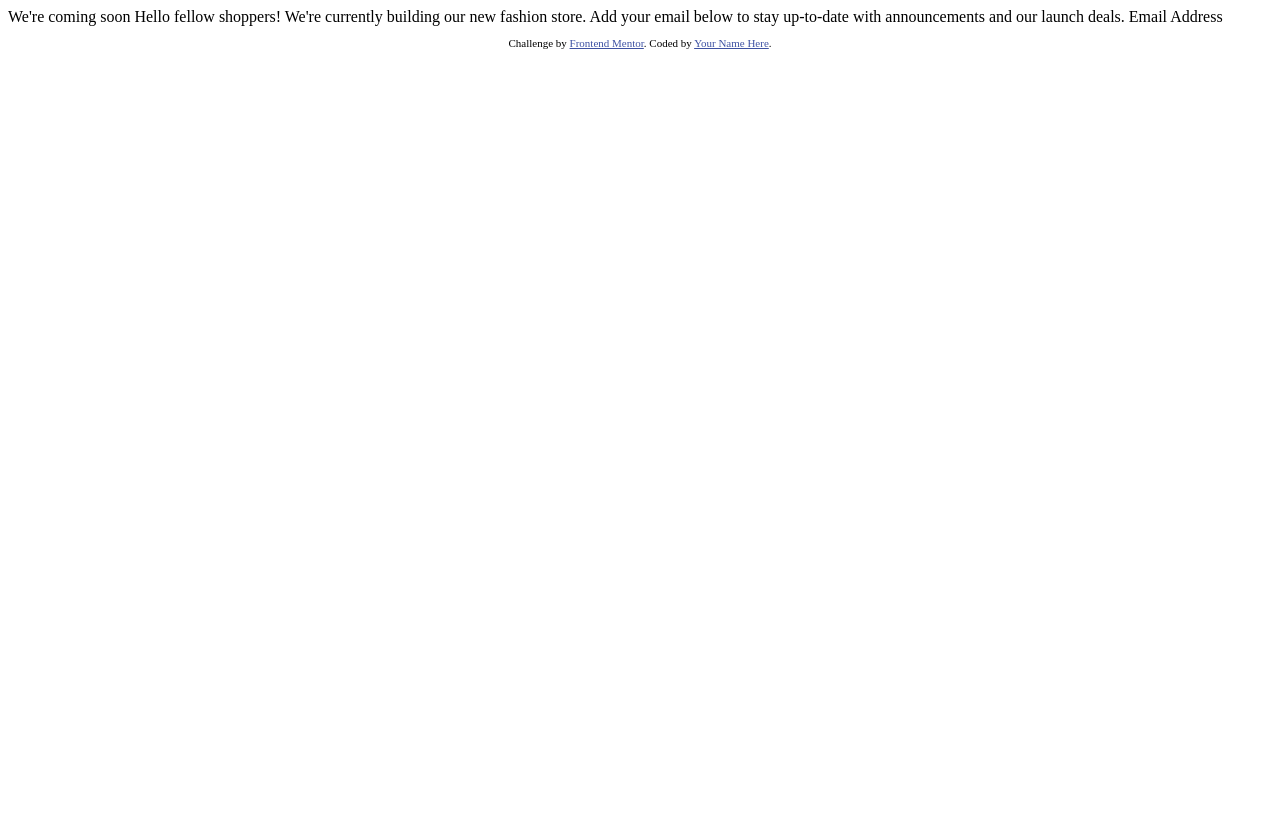
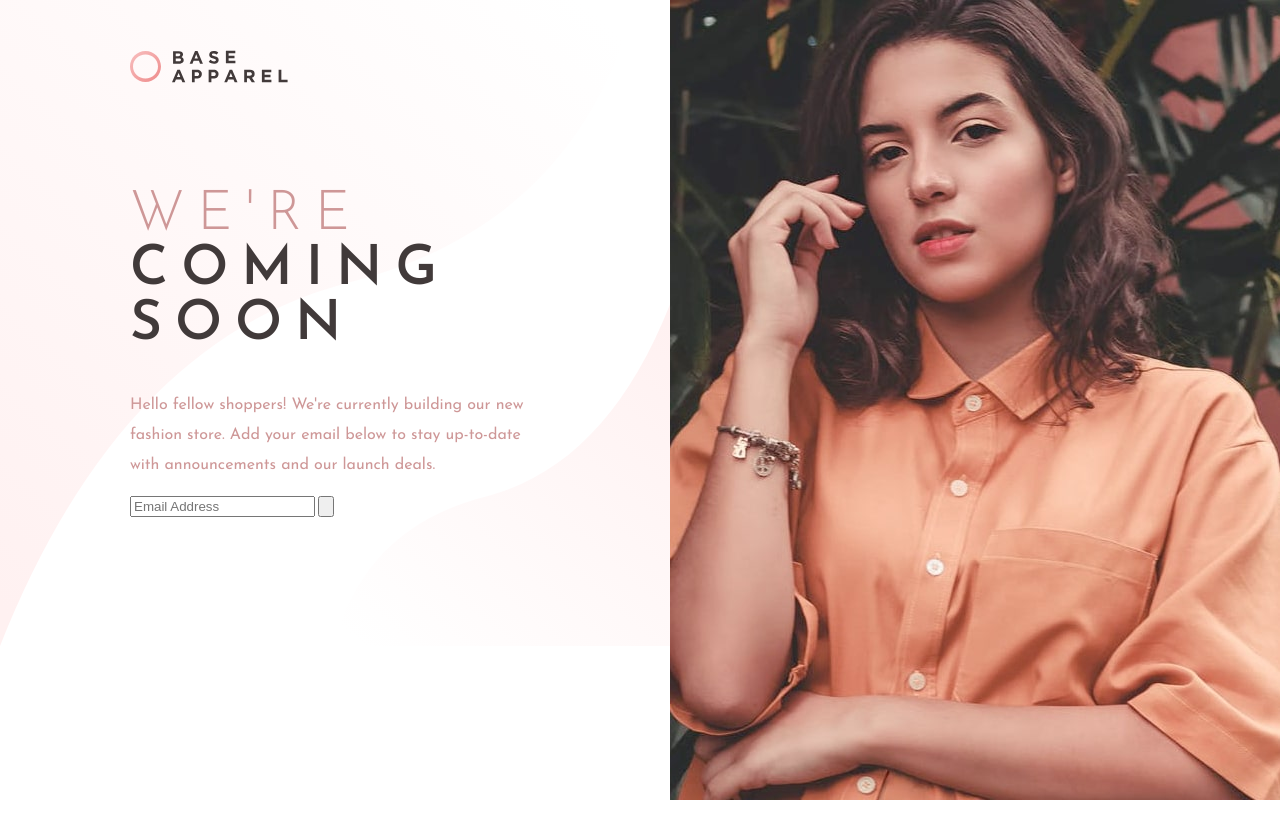
Before and after one commit to llRedXll/base-apparel-page, a plain HTML site: page index.html in a window 1280 px wide. Before the commit the page ends 800 px from the top, so only its background shows below. Drawn offline with Linux system fonts and the light colour scheme.

Commit message:
basic layout and typography

```diff
--- a/index.html
+++ b/index.html
@@ -1,33 +1,38 @@
 <!DOCTYPE html>
 <html lang="en">
+
 <head>
   <meta charset="UTF-8">
-  <meta name="viewport" content="width=device-width, initial-scale=1.0"> <!-- displays site properly based on user's device -->
-
+  <meta name="viewport" content="width=device-width, initial-scale=1.0">
+  <!-- displays site properly based on user's device -->
+  <link href="https://fonts.googleapis.com/css?family=Josefin+Sans:300,400,600&display=swap" rel="stylesheet">
   <link rel="icon" type="image/png" sizes="32x32" href="./images/favicon-32x32.png">
+  <link rel="stylesheet" href="style.css">
 
   <title>Frontend Mentor | Base Apparel coming soon page</title>
+</head>
 
-  <!-- Feel free to remove these styles or customise in your own stylesheet 👍 -->
-  <style>
-    .attribution { font-size: 11px; text-align: center; }
-    .attribution a { color: hsl(228, 45%, 44%); }
-  </style>
-</head>
 <body>
+  <main>
+    <img src="images/logo.svg" alt="Base Apparel Logo">
 
-  We're coming soon
+    <div class="title">
+      <h1 class="title-dark"><span class="title-pink">We're</span> coming soon</h1>
+    </div>
 
-  Hello fellow shoppers! We're currently building our new fashion store.
-  Add your email below to stay up-to-date with announcements and our launch deals.
+    <p>Hello fellow shoppers! We're currently building our new fashion store.
+      Add your email below to stay up-to-date with announcements and our launch deals.</p>
 
-  Email Address
+    <form>
+      <input type="email" name="email" id="input-email" placeholder="Email Address">
+      <input type="submit" value="">
+    </form>
+  </main>
 
-  <footer>
-    <p class="attribution">
-      Challenge by <a href="https://www.frontendmentor.io?ref=challenge" target="_blank">Frontend Mentor</a>.
-      Coded by <a href="#">Your Name Here</a>.
-    </p>
-  </footer>
+  <figure class="header-img">
+    <img src="images/hero-desktop.jpg" alt="Woman model">
+  </figure>
+
 </body>
+
 </html>
--- /dev/null
+++ b/style.css
@@ -0,0 +1,68 @@
+:root {
+    /* Colors  */
+
+    /* Primary */
+    --desat-red: hsl(0, 36%, 70%);
+    --soft-red: hsl(0, 93%, 68%);
+
+    /* Neutral */
+    --dark-red: hsl(0, 6%, 24%);
+
+    /* Gradients */
+    --light-gradient: Linear, 135deg, from hsl(0, 0%, 100%), to hsl(0, 100%, 98%);
+    --pink-gradient: Linear, 135deg, from hsl(0, 80%, 86%), to hsl(0, 74%, 74%);
+}
+
+html,
+figure {
+    margin: 0;
+    padding: 0;
+    border: 0;
+}
+
+html {
+    font-family: 'Josefin Sans', sans-serif;
+    font-size: 62.5%;
+    vertical-align: baseline;
+}
+
+
+body {
+    margin: 0;
+    padding: 0;
+    line-height: 1;
+    display: flex;
+    overflow: hidden;
+}
+
+main {
+    height: 100vh;
+    width: 40%;
+    padding: 5rem 13rem;
+    background-image: url("images/bg-pattern-desktop.svg");
+    background-repeat: no-repeat;
+    background-size: 100%;
+}
+
+.title-dark {
+    font-size: 5.5rem;
+    text-transform: uppercase;
+    color: var(--dark-red);
+    letter-spacing: 1.3rem;
+    padding-top: 6.5rem;
+}
+
+.title-pink {
+    font-weight: 300;
+    color: var(--desat-red);
+}
+
+main p {
+    font-size: 1.6rem;
+    color: var(--desat-red);
+    line-height: 3rem;
+}
+
+figure img {
+
+}
```
